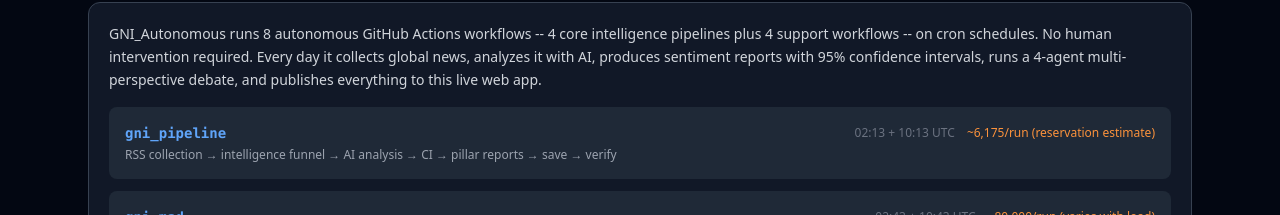
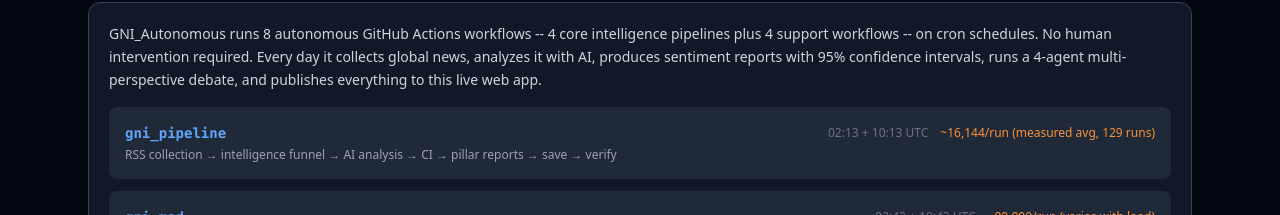
Before and after one commit to jamesmaverickandhdcs/gni-autonomous, a Next.js app: page /methodology in a window 1280 px wide. Shown: the part 181-396 px from the top of the page. Built offline with nearby package versions, Linux system fonts and the light colour scheme.

Commit message:
TRUTHFULNESS: 9.3 residue - the stale ~6,175/run token figure survived 223da0f on /methodology; sweep it to the measured ~16,144 (R-S55-1 sibling sweep)

```diff
--- a/src/app/methodology/page.tsx
+++ b/src/app/methodology/page.tsx
@@ -28,7 +28,7 @@ export default function MethodologyPage() {
             </div>
             <div className="space-y-3">
               {[
-                { pipeline: 'gni_pipeline', cron: '02:13 + 10:13 UTC', tokens: '~6,175/run (reservation estimate)', desc: 'RSS collection → intelligence funnel → AI analysis → CI → pillar reports → save → verify' },
+                { pipeline: 'gni_pipeline', cron: '02:13 + 10:13 UTC', tokens: '~16,144/run (measured avg, 129 runs)', desc: 'RSS collection → intelligence funnel → AI analysis → CI → pillar reports → save → verify' },
                 { pipeline: 'gni_mad', cron: '02:43 + 10:43 UTC', tokens: '~80,000/run (varies with load)', desc: '4-agent debate (Bull/Bear/Black Swan/Ostrich) → 3 rounds → Arbitrator → verdict → predictions' },
                 { pipeline: 'gni_heartbeat', cron: 'Every 30 min', tokens: '0 (zero)', desc: 'Monitor escalation delta → trigger adaptive → NYSE alerts → divergence detection' },
                 { pipeline: 'gni_adaptive', cron: 'On trigger', tokens: '0 (Cerebras path)', desc: 'Fresh analysis when escalation spikes — CRITICAL=0 Groq, HIGH=4 calls, LOW=19 calls' },
```
